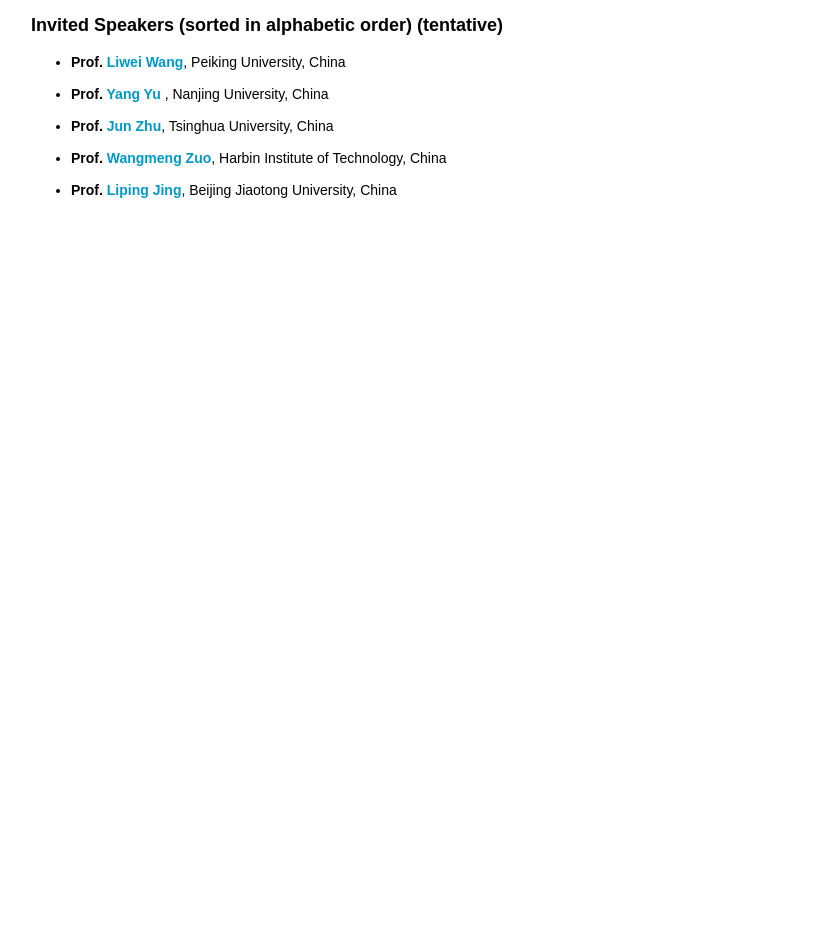
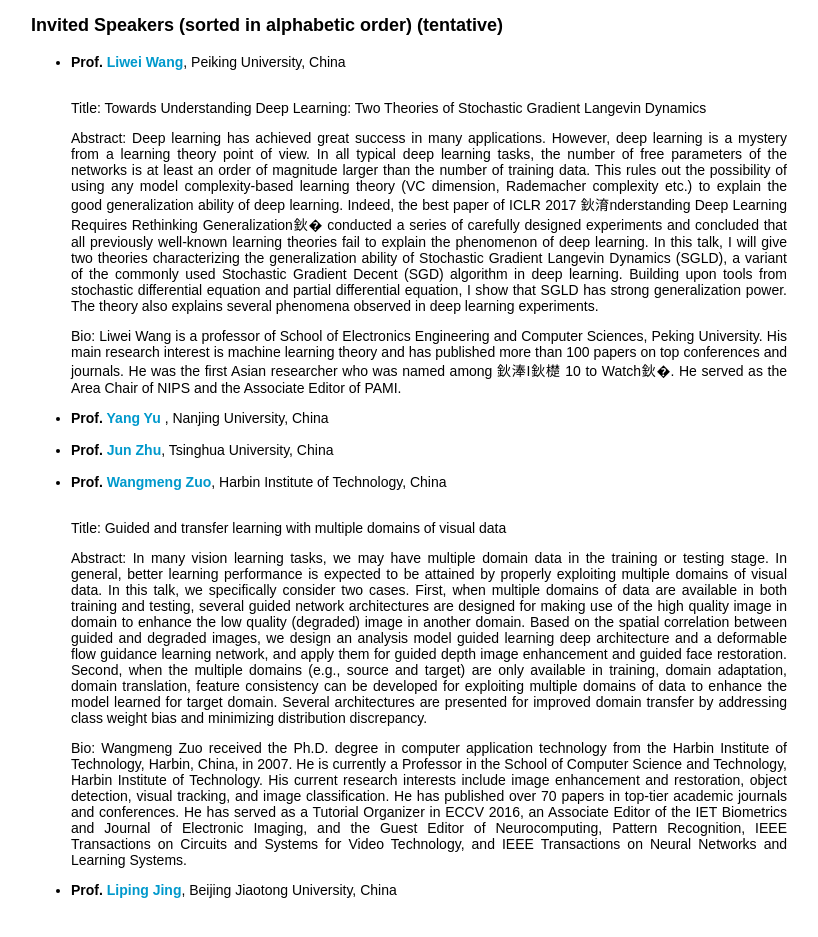
Before and after one commit to mlchina18/mlchina18_speaker.github.io, a plain HTML site: page index.html in a window 1280 px wide. Shown: the part 565-1502 px from the top of the page, without its empty margins (303-1121 px from the left). Before the commit the page ends 874 px from the top, so only its background shows below. Drawn offline with Linux system fonts and the light colour scheme.

Commit message:
Update index.html

```diff
--- a/index.html
+++ b/index.html
@@ -201,6 +201,18 @@ November 14 - 16, 2018</span><br>
               <ul>
                 <li class="style9"><b>Prof. <a href="http://www.cis.pku.edu.cn/faculty/vision/wangliwei/" target="_blank">Liwei Wang</a></b>, Peiking University, China</li>
                 <Br/>
+		<p align="justify" class="style9">Title: Towards Understanding Deep Learning: Two Theories of Stochastic Gradient Langevin Dynamics</p>
+	        <p align="justify" class="style9">Abstract: Deep learning has achieved great success in many applications. However, deep learning is a mystery from a learning theory point of view. In all typical deep learning tasks,
+			the number of free parameters of the networks is at least an order of magnitude larger than the number of training data. This rules out the possibility of using any model complexity-based learning theory
+			(VC dimension, Rademacher complexity etc.) to explain the good generalization ability of deep learning. Indeed, the best paper of ICLR 2017 “Understanding Deep Learning Requires Rethinking Generalization”
+			conducted a series of carefully designed experiments and concluded that all previously well-known learning theories fail to explain the phenomenon of deep learning.
+		        In this talk, I will give two theories characterizing the generalization ability of Stochastic Gradient Langevin Dynamics (SGLD), a variant of the commonly used Stochastic Gradient Decent (SGD) algorithm
+			in deep learning. Building upon tools from stochastic differential equation and partial differential equation, I show that SGLD has strong generalization power. The theory also explains several
+			phenomena observed in deep learning experiments.</p>
+		<p align="justify" class="style9">Bio: Liwei Wang is a professor of School of Electronics Engineering and Computer Sciences, Peking University. His main research interest is machine learning theory and
+			has published more than 100 papers on top conferences and journals. He was the first Asian researcher who was named among “AI’s 10 to Watch”. He served as the Area Chair of NIPS and
+			the Associate Editor of PAMI.
+		    </p>
 
                 <li class="style9"><b>Prof. <a href="http://lamda.nju.edu.cn/yuy/" target="_blank">Yang Yu </a></b>, Nanjing University, China</li><br/>
 
@@ -208,7 +220,20 @@ November 14 - 16, 2018</span><br>
                 <li class="style9"><b>Prof. <a href="http://bigml.cs.tsinghua.edu.cn/~jun/index.shtml" target="_blank">Jun Zhu</a></b>, Tsinghua University, China</li><br/>
 
                 <li class="style9"><b>Prof. <a href="http://homepage.hit.edu.cn/wangmengzuo" target="_blank">Wangmeng Zuo</a></b>, Harbin Institute of Technology, China</li><br/>
-
+		      <p align="justify" class="style9">Title: Guided and transfer learning with multiple domains of visual data</p>
+	        <p align="justify" class="style9">Abstract: In many vision learning tasks, we may have multiple domain data in the training or testing stage.  In general, better learning performance is expected to be
+			attained by properly exploiting multiple domains of visual data. In this talk, we specifically consider two cases. First, when multiple domains of data are available in both training and testing,
+			several guided network architectures are designed for making use of the high quality image in domain to enhance the low quality (degraded) image in another domain. Based on the spatial correlation
+			between guided and degraded images, we design an analysis model guided learning deep architecture and a deformable flow guidance learning network, and apply them for guided depth image enhancement
+			and guided face restoration. Second, when the multiple domains (e.g., source and target) are only available in training, domain adaptation, domain translation, feature consistency can be developed
+			for exploiting multiple domains of data to enhance the model learned for target domain. Several architectures are presented for improved domain transfer by addressing class weight bias and minimizing
+			distribution discrepancy.</p>
+		<p align="justify" class="style9">Bio: Wangmeng Zuo received the Ph.D. degree in computer application technology from the Harbin Institute of Technology, Harbin, China, in 2007.
+                        He is currently a Professor in the School of Computer Science and Technology, Harbin Institute of Technology. His current research interests include image enhancement and restoration, object detection, visual tracking, and image classification.
+                        He has published over 70 papers in top-tier academic journals and conferences.
+                        He has served as a Tutorial Organizer in ECCV 2016, an Associate Editor of the IET Biometrics and Journal of Electronic Imaging, and the Guest Editor of Neurocomputing, Pattern Recognition, IEEE Transactions on Circuits and Systems for Video Technology,
+			and IEEE Transactions on Neural Networks and Learning Systems.
+		    </p>
 		<li class="style9"><b>Prof. <a href="http://computer.bjtu.edu.cn/cms/staff/8249/?cat=14" target="_blank">Liping Jing</a></b>, Beijing Jiaotong University, China</li>
                 </ul>
 
```
